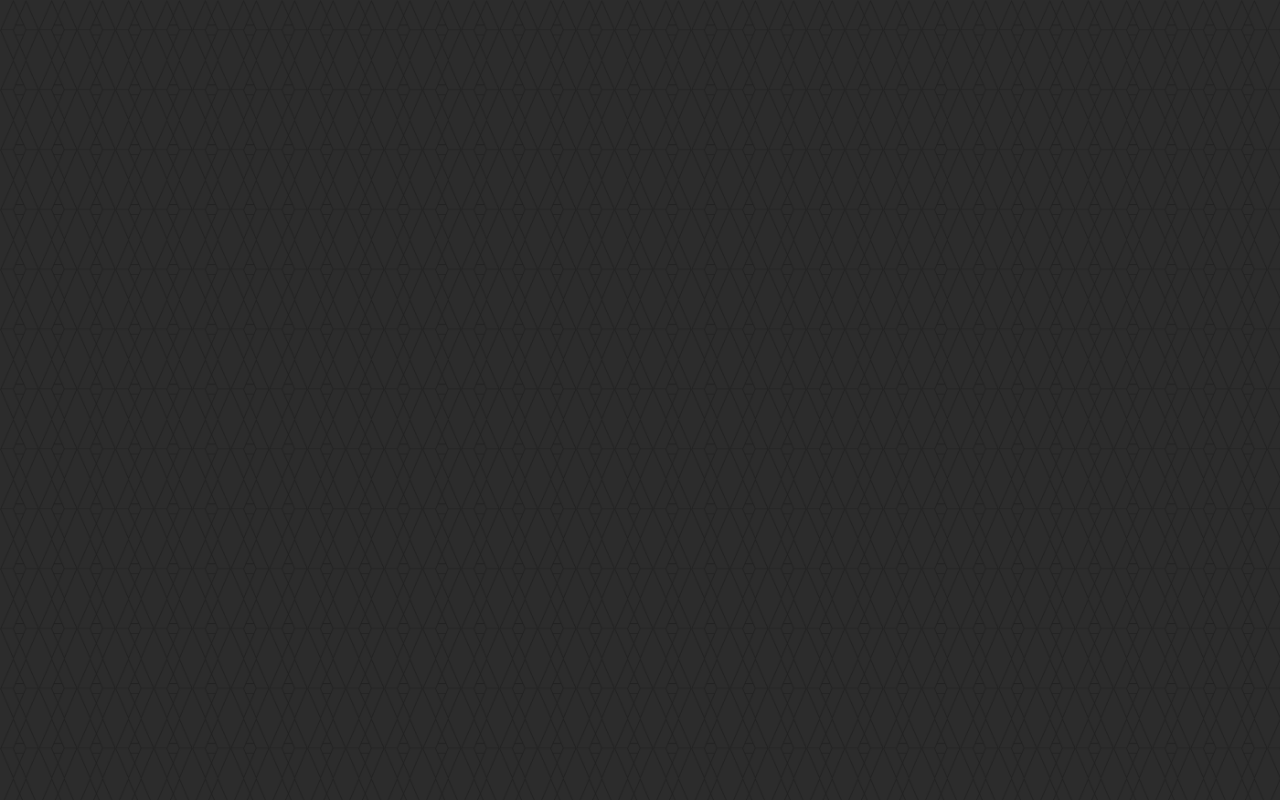
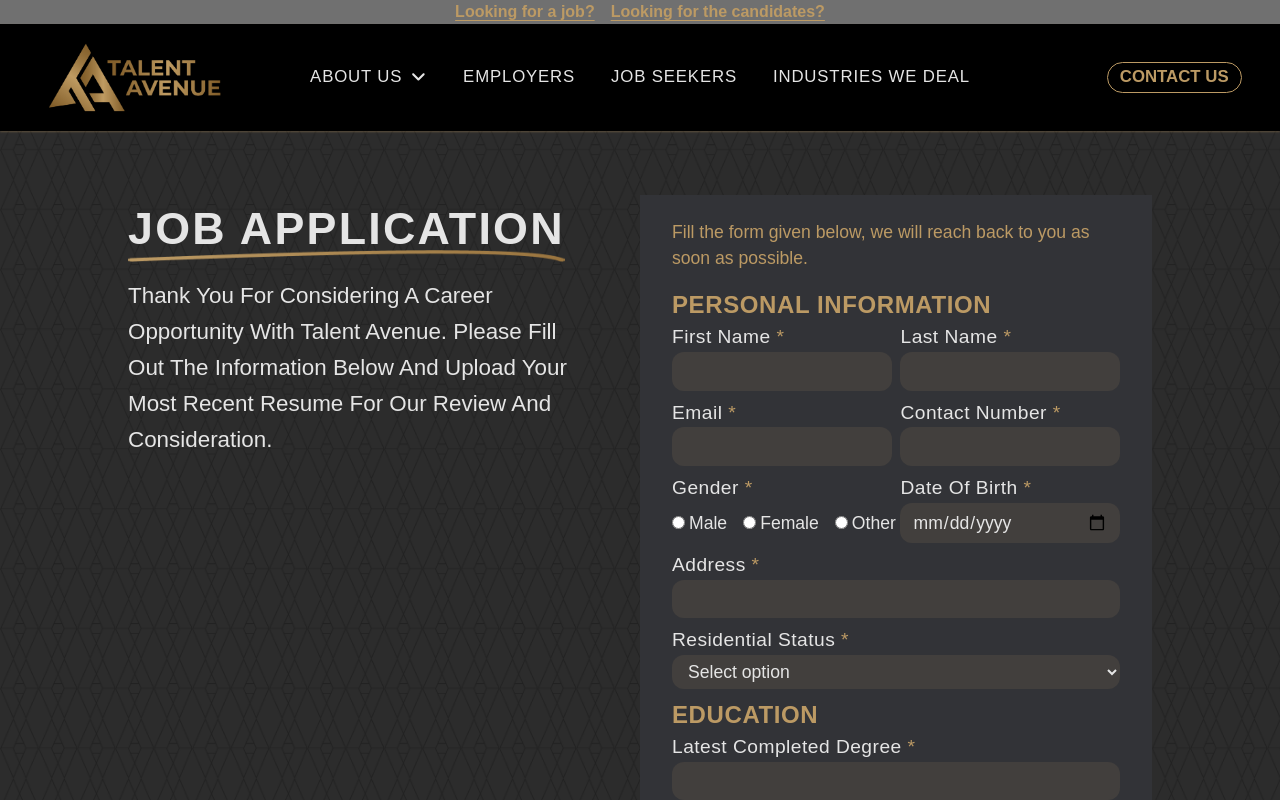
Before and after one commit to AnserShafiq/TalentAvenue, a React (Create React App) app: page /job-seekers/application-form in a window 1280 px wide. Before the commit this address had no page. Shown: the top 800 px of the page. Built offline with nearby package versions, Linux system fonts and the light colour scheme; a web font is replaced by a local one.

Commit message:
Added Forms Submission Actions

```diff
--- a/src/App.js
+++ b/src/App.js
@@ -19,7 +19,7 @@
 
 const AppBody = () =>{
 
-  const underConstruction = true;
+  const underConstruction = false;
 
   const location= useLocation();
   const [loading, setLoading] = useState(true)
--- a/src/Pages/ApplicationForms/EmployersForm.jsx
+++ b/src/Pages/ApplicationForms/EmployersForm.jsx
@@ -74,15 +74,15 @@
     const handleFormSubmission=async(e) =>{
         e.preventDefault();
 
-        await emailjs.send('service-id','form-id',fields,'public-id')
+        await emailjs.send('talent_avenue_id','talent_avenue_emp',fields,'XdgFaQthKl7rQFwSR')
         .then((res) => {
             setEmailSent(true)
-            console.log('Email Sent', res);
+            // console.log('Email Sent', res);
         }).catch((err) =>{
             console.error('Email sending error => ', err)
         })
         setEmailSent(true)
-        console.log(fields)
+        // console.log(fields)
     }
 
     useEffect(() => {
--- a/src/Pages/ApplicationForms/JobSeekersForm.jsx
+++ b/src/Pages/ApplicationForms/JobSeekersForm.jsx
@@ -1,5 +1,6 @@
 import { useEffect, useState } from "react"
 import { Link } from "react-router-dom";
+import emailjs from 'emailjs-com'
 
 const FormStructure = () => {
     const [emailSent, setEmailSent] = useState(false)
@@ -89,6 +90,13 @@
 
     const handleFormSubmission=async(e) =>{
         e.preventDefault();
+        await emailjs.send('talent_avenue_id','talent_avenue_js',fields,'XdgFaQthKl7rQFwSR')
+        .then((res) => {
+            setEmailSent(true)
+            // console.log('Email Sent', res);
+        }).catch((err) =>{
+            console.error('Email sending error => ', err)
+        })
         setEmailSent(true)
         console.log(fields)
     }
@@ -201,7 +209,7 @@
                       </div>
                       <div className="flex flex-col w-[100%] lg:w-[49%] mb-2">
                         <label className="text-[1.2rem] tracking-wide text-w-1">Joining Date <span className="text-g-1">*</span></label>
-                        <input className="text-[1.1rem] rounded-xl text-w-1 font-[300] bg-[#bc9a641e] px-3 py-[6px]" type="date" name="joinigDate" data-parent="Experience" value={fields.Experience.joiningDate} onChange={handleEntry} />
+                        <input className="text-[1.1rem] rounded-xl text-w-1 font-[300] bg-[#bc9a641e] px-3 py-[6px]" type="date" name="joiningDate" data-parent="Experience" value={fields.Experience.joiningDate} onChange={handleEntry} />
                       </div>
                       <div className="flex flex-col w-[100%] lg:w-[49%] mb-2">
                         <label className="text-[1.2rem] tracking-wide text-w-1">Leaving Date <span className="text-g-1">*</span></label>
--- a/src/Pages/ContactUS/Sections/CU2.jsx
+++ b/src/Pages/ContactUS/Sections/CU2.jsx
@@ -21,6 +21,29 @@
       console.log(value)
     }
 
+    const handleSubmission = async(e) => {
+      e.preventDefault();
+
+      const ToSend = {
+        'Name': ContactForm.Name,
+        'Email': ContactForm.Email,
+        'Contact Number': ContactForm.ContactNumber,
+        'Reason': ContactForm.Reason,
+        'Message': ContactForm.Message
+      }
+      const sendingMail = await fetch('https://formspree.io/f/xpwwlggb',{
+          method: 'POST',
+          headers: {
+              'Accept': 'application/json',
+              'Content-Type': 'application/json'
+          },
+          body: JSON.stringify(ToSend)
+      });
+      if (sendingMail.ok){
+          console.log('Contact Form Mail Sent!!!');
+      }
+    }
+
     return (
     <div className="flex flex-col lg:flex-row my-[10%] lg:mt-10 lg:mb-14 w-[95%] lg:w-[80%] 2xl:w-[70%] mx-auto">
 
@@ -34,7 +57,7 @@
 
       <div className="flex flex-col justify-center items-start py-6 lg:py-0 px-6 lg:px-10 lg:w-[50%]">
         <div className="text-[1.8rem] lg:text-[2.3rem] font-bold mb-4"><Underlining bodytext={'To Leave Us A Message'} textcolor={'w-1'} position={'left'}/></div>
-        <form className='w-full'>
+        <form className='w-full' onSubmit={handleSubmission}>
             <div className='flex flex-col w-full mb-3'>
                 <label className='text-[1.5rem] text-w-1 font-[500] capitalize tracking-wider'>Full name:</label>
                 <input className='w-full px-3 py-2 rounded-[8px] text-[1.1rem] placeholder:text-g-1 lg:text-[1.3rem] text-w-1 bg-[#0000007f]' type='text' name='Name' value={ContactForm.Name} placeholder='Enter your full name' onChange={handleEntry} />
--- a/src/Pages/Home/index.jsx
+++ b/src/Pages/Home/index.jsx
@@ -20,12 +20,12 @@
     Headline: 'Want to build a positive workplace for productivity?',
   }
   const section1SecondLine = (
-      <h3 className='text-[1.4rem] lg:text-[1.8rem] flex flex-col lg:flex-row'>
+      <span className='text-[1.4rem] lg:text-[1.8rem] flex flex-col lg:flex-row'>
         Click Here
         <div className='ml-0 lg:ml-2 flex flex-col items-center '>
           <Popup btnCSS={'font-extrabold leading-normal uppercase'}><Underlining bodytext={'To Find Talent !!!'} textcolor='g-1'/></Popup>
         </div>
-      </h3>
+      </span>
     )
 
   const ContactData = {
```
Also changed, not shown: 1 other file (tests, documents, lock files or other folders).
